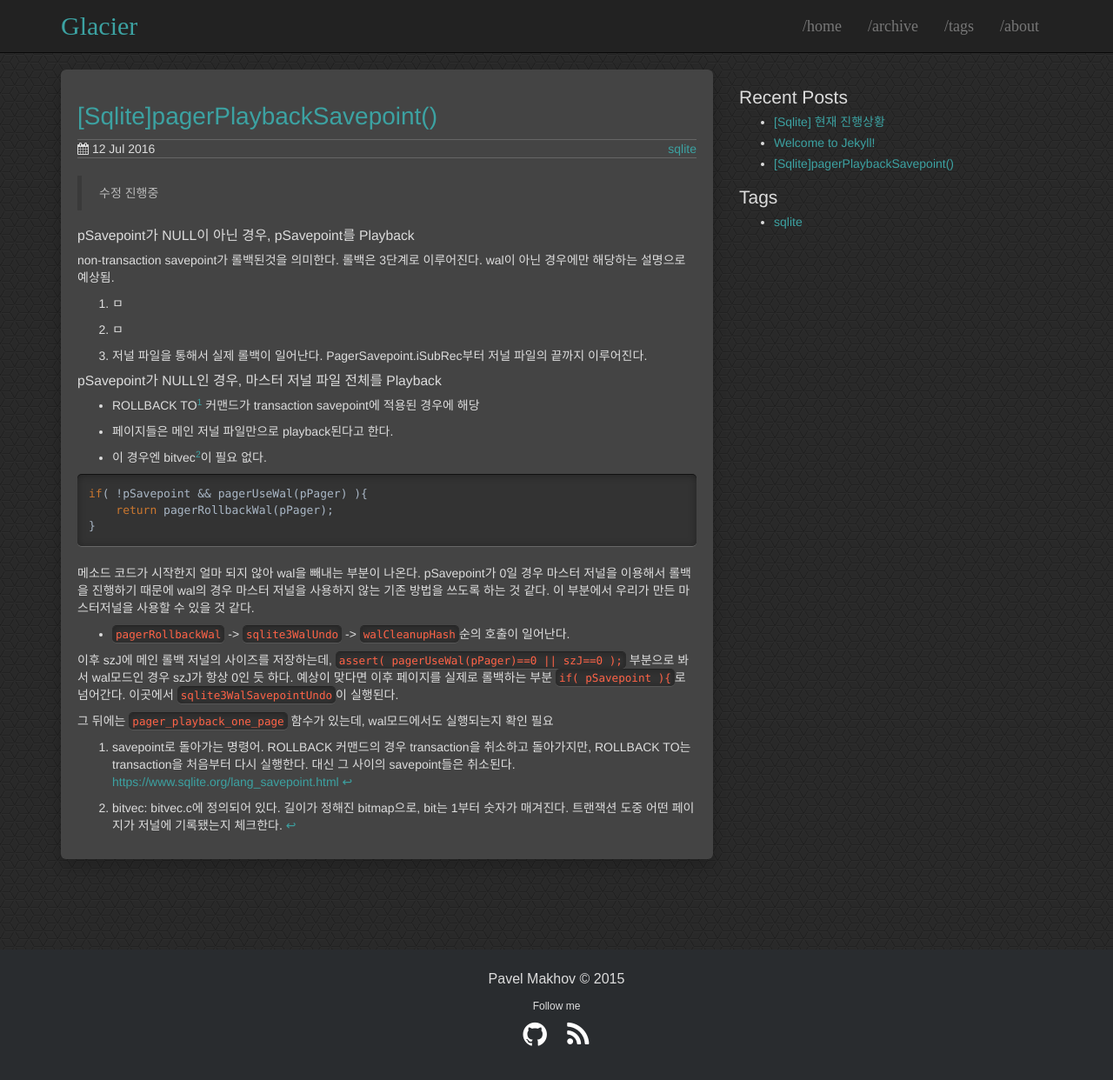
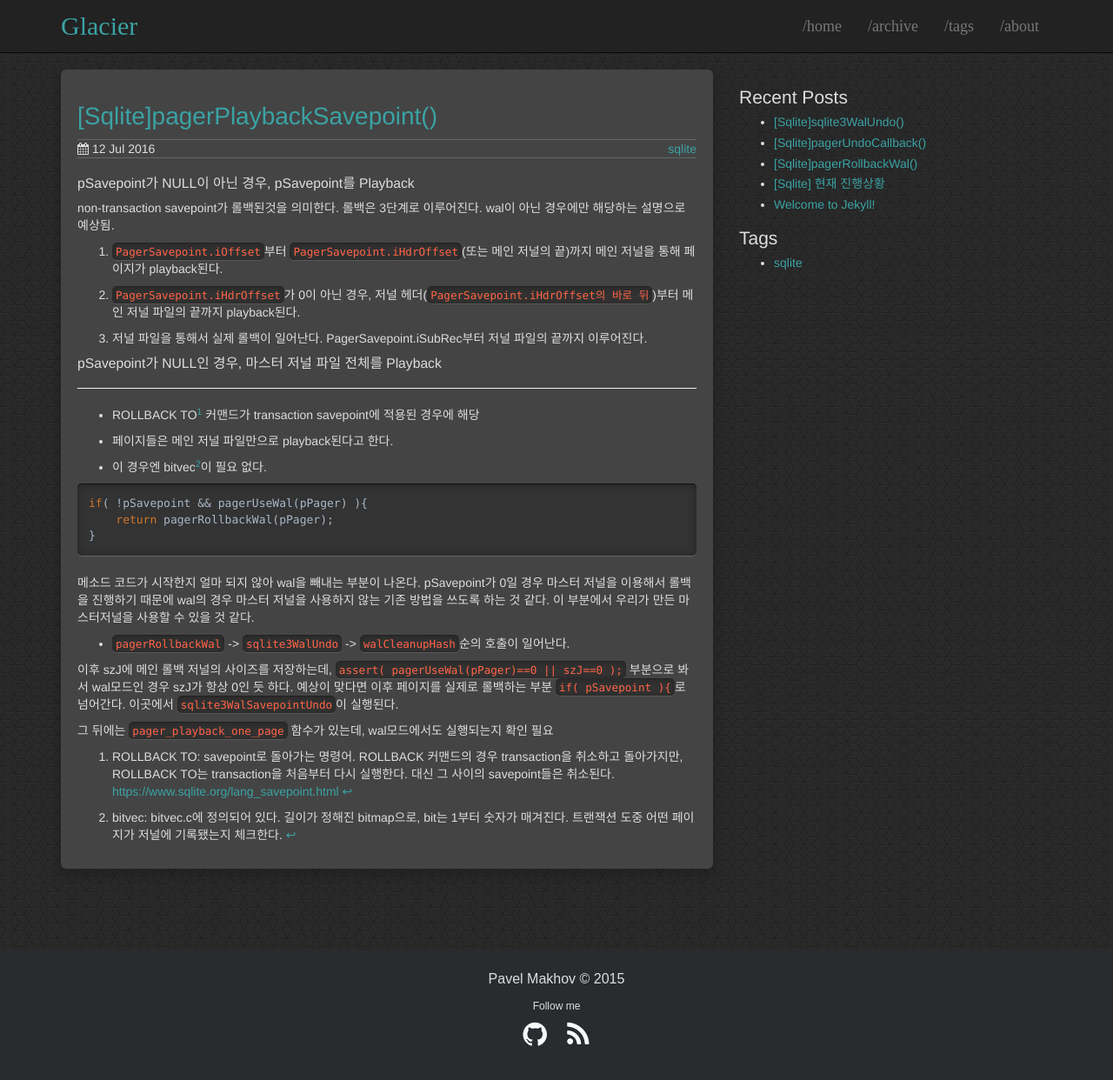
Before and after one commit to mnyok/mnyok.github.io, a Jekyll site: the page built from _posts/2016-07-20-pagerPlaybackSavepoint.markdown, in a window 1280 px wide and 1269 px high. Shown: the top 1242 px of the window at 87% size. Built offline with Jekyll 4.4.1, drawn with Linux system fonts in a browser that asks for light colours.

Commit message:
view 3 method

```diff
--- a/_posts/2016-07-20-pagerPlaybackSavepoint.markdown
+++ b/_posts/2016-07-20-pagerPlaybackSavepoint.markdown
@@ -6,20 +6,20 @@ categories: sqlite
 tags: sqlite
 ---
 
->수정 진행중
-
 #### pSavepoint가 NULL이 아닌 경우, pSavepoint를 Playback
 
 non-transaction savepoint가 롤백된것을 의미한다. 롤백은 3단계로 이루어진다. wal이 아닌 경우에만 해당하는 설명으로 예상됨.
 
-1. ㅁ
+1. `PagerSavepoint.iOffset`부터 `PagerSavepoint.iHdrOffset`(또는 메인 저널의 끝)까지 메인 저널을 통해 페이지가 playback된다.
 
-2. ㅁ
+2. `PagerSavepoint.iHdrOffset`가 0이 아닌 경우, 저널 헤더(`PagerSavepoint.iHdrOffset의 바로 뒤`)부터 메인 저널 파일의 끝까지 playback된다.
 
 3. 저널 파일을 통해서 실제 롤백이 일어난다. PagerSavepoint.iSubRec부터 저널 파일의 끝까지 이루어진다.
 
 
 #### pSavepoint가 NULL인 경우, 마스터 저널 파일 전체를 Playback
+
+------------------------
 
 - ROLLBACK TO[^1] 커맨드가 transaction savepoint에 적용된 경우에 해당
 
@@ -47,6 +47,6 @@ if( !pSavepoint && pagerUseWal(pPager) ){
 
 
 
-[^1]: savepoint로 돌아가는 명령어. ROLLBACK 커맨드의 경우 transaction을 취소하고 돌아가지만, ROLLBACK TO는 transaction을 처음부터 다시 실행한다. 대신 그 사이의 savepoint들은 취소된다. <https://www.sqlite.org/lang_savepoint.html>
+[^1]: ROLLBACK TO: savepoint로 돌아가는 명령어. ROLLBACK 커맨드의 경우 transaction을 취소하고 돌아가지만, ROLLBACK TO는 transaction을 처음부터 다시 실행한다. 대신 그 사이의 savepoint들은 취소된다. <https://www.sqlite.org/lang_savepoint.html>
 
 [^2]: bitvec: bitvec.c에 정의되어 있다. 길이가 정해진 bitmap으로, bit는 1부터 숫자가 매겨진다. 트랜잭션 도중 어떤 페이지가 저널에 기록됐는지 체크한다.
--- a/_posts/2016-07-20-sqlite_현재_진행상황.markdown
+++ b/_posts/2016-07-20-sqlite_현재_진행상황.markdown
@@ -48,3 +48,7 @@ sqlite3BtreeLeave(pBt);
 - 팀원이 test 폴더에서 `walcrash.test`라는 tcl로 작성된 테스트 코드를 발견했다. wal의 multidatabase transaction에 대한 테스트 코드가 있었지만 주석처리된 상태로, 제대로 작동하지 않았다. 이곳의 `crashsql`함수를 이용해 테스트 코드를 만들 방법을 찾는 중
 
 - 함수간의 관계가 복잡해 StarUML으로 호출 관계를 그려서 wal_test에 추가했다.
+
+> May you do good and not evil.
+> May you find forgiveness for yourself and forgive others.
+> May you share freely, never taking more than you give.
```
Also changed, not shown: _posts/2016-07-25-[SQLite]pagerRollbackWal.markdown (added, +20 -0 lines), _posts/2016-07-25-[SQLite]pagerUndoCallback.markdown (added, +20 -0 lines), _posts/2016-07-25-[SQLite]sqlite3WalUndo.markdown (added, +40 -0 lines).
